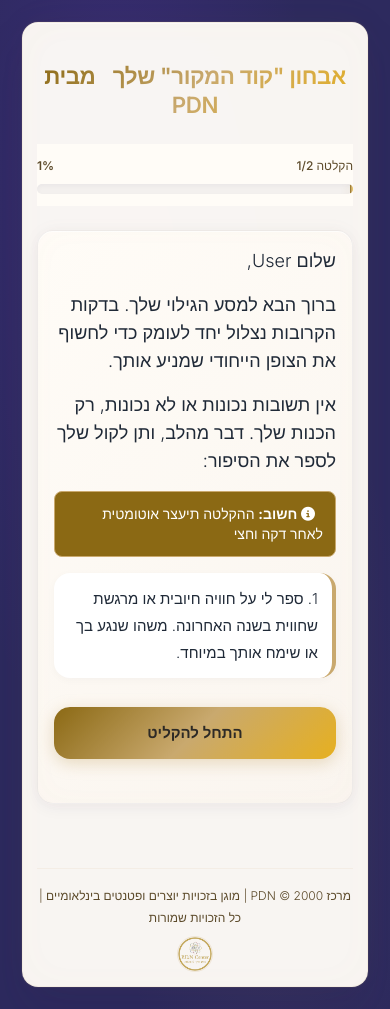
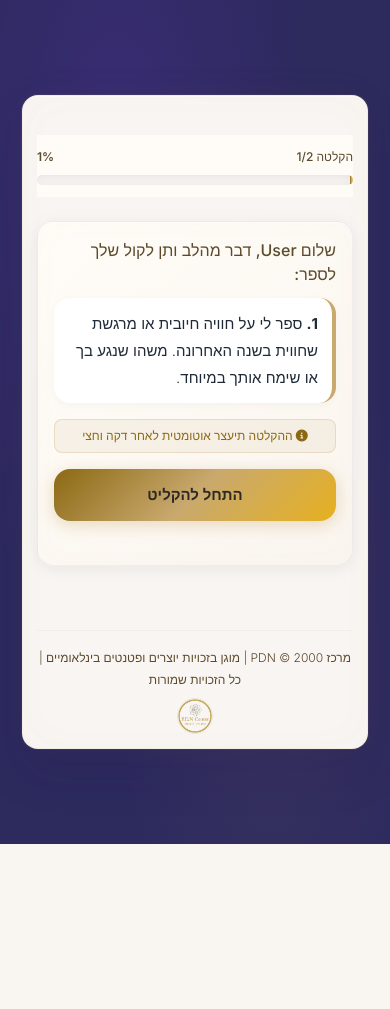
Before and after one commit to Tomer007/pdn_chat, a Flask app: page /pdn-diagnose/chat in a window 390 px wide. After the commit the page ends 844 px from the top, so only its background shows below. Run offline with Flask 3, Linux system fonts and the light colour scheme; parts of the project's set-up code (start-up, migrations or seed data) failed here and were passed over.

Commit message:
feat: mobile UX improvements based on user feedback
- Hide main title on mobile to free screen space
- Restructure voice recording: question first, notice below (subtle)
- Condense instructions on mobile (short greeting only)
- Center recording buttons
- Replace '?' placeholder with dot in ranking items (saves width)
- Shrink ranking number badges on mobile (w-8 instead of w-10)
- Reduce ranking item gap on mobile
- Shorten ranking instruction text for mobile fit
- Hide secondary sub-instruction on mobile
- Separate desktop/mobile content with hidden/md:block pattern

```diff
--- a/app/pdn_diagnose/templates/questionnaire.html
+++ b/app/pdn_diagnose/templates/questionnaire.html
@@ -147,6 +147,7 @@
             flex-wrap: wrap;
             gap: 8px;
             align-items: center;
+            justify-content: center;
         }
 
         #startRecordBtn, #startRecordBtn2 {
@@ -851,7 +852,7 @@
     <!-- Hidden fields for user data -->
     <input type="hidden" id="userName" value="{{ user_name or '' }}">
     <input type="hidden" id="userId" value="{{ user_id or '' }}">
-    <h1 id="mainPageHeader" class="text-3xl md:text-4xl font-extrabold text-center tracking-tight mb-6" style="background: linear-gradient(135deg, #8b6914, #c9a96e, #e6b020); -webkit-background-clip: text; -webkit-text-fill-color: transparent; background-clip: text; letter-spacing: -0.02em; line-height: 1.3;">
+    <h1 id="mainPageHeader" class="text-3xl md:text-4xl font-extrabold text-center tracking-tight mb-6 hidden md:block" style="background: linear-gradient(135deg, #8b6914, #c9a96e, #e6b020); -webkit-background-clip: text; -webkit-text-fill-color: transparent; background-clip: text; letter-spacing: -0.02em; line-height: 1.3;">
         אבחון "קוד המקור" שלך <span style="font-weight: 400; opacity: 0.8;">|</span> מבית PDN</h1>
 
     <!-- Sticky sentinel for IntersectionObserver -->
@@ -876,20 +877,33 @@
              class="p-6 rounded-xl border text-gray-800 shadow-sm fade-in text-right recording-validation"
              dir="rtl"
              style="border-color: rgba(30, 27, 75, 0.06); background: linear-gradient(135deg, rgba(255, 252, 247, 1), rgba(250, 245, 239, 1));">
-            <p class="text-lg mb-4">שלום {{ user_name }},</p>
-            <p class="text-lg mb-4">ברוך הבא למסע הגילוי שלך. בדקות הקרובות נצלול יחד לעומק כדי לחשוף את הצופן הייחודי שמניע אותך.</p>
-            <p class="text-lg mb-4">אין תשובות נכונות או לא נכונות, רק הכנות שלך. דבר מהלב, ותן לקול שלך לספר את הסיפור:</p>
-            <div class="rounded-lg p-3 mb-4" style="background-color: #8b6914; border: 1px solid #c9a96e;">
-                <p class="text-sm text-white font-medium">
-                    <i class="fas fa-info-circle mr-2"></i>
-                    <strong>חשוב:</strong> ההקלטה תיעצר אוטומטית לאחר דקה וחצי
+
+            <!-- Instructions - collapsed on mobile, shown on desktop -->
+            <div class="voice-instructions hidden md:block mb-4">
+                <p class="text-lg mb-2">שלום {{ user_name }},</p>
+                <p class="text-base mb-2" style="color: #5c5650;">ברוך הבא למסע הגילוי שלך. בדקות הקרובות נצלול יחד לעומק כדי לחשוף את הצופן הייחודי שמניע אותך.</p>
+                <p class="text-base mb-4" style="color: #5c5650;">אין תשובות נכונות או לא נכונות, רק הכנות שלך. דבר מהלב, ותן לקול שלך לספר את הסיפור:</p>
+            </div>
+            <!-- Mobile: short greeting only -->
+            <div class="md:hidden mb-3">
+                <p class="text-base font-medium" style="color: #5c4a2a;">שלום {{ user_name }}, דבר מהלב ותן לקול שלך לספר:</p>
+            </div>
+
+            <!-- Question FIRST (most important content) -->
+            <div class="bg-white p-4 rounded-xl border-r-4 mb-4" style="border-right-color: #c9a96e;">
+                <span class="font-bold">1.</span> ספר לי על חוויה חיובית או מרגשת שחווית בשנה האחרונה. משהו שנגע בך או שימח אותך במיוחד.
+            </div>
+
+            <!-- Recording notice - below question, subtle color -->
+            <div class="rounded-lg p-2 mb-4" style="background: rgba(139, 105, 20, 0.06); border: 1px solid rgba(201, 169, 110, 0.3);">
+                <p class="text-xs font-medium text-center" style="color: #8b6914;">
+                    <i class="fas fa-info-circle ml-1"></i>
+                    ההקלטה תיעצר אוטומטית לאחר דקה וחצי
                 </p>
             </div>
-            <div class="bg-white p-4 rounded border-r-4" style="border-right-color: #c9a96e;">
-                <span>1.</span> ספר לי על חוויה חיובית או מרגשת שחווית בשנה האחרונה. משהו שנגע בך או שימח אותך במיוחד.
-            </div>
-            </br>
-            <div class="recording-buttons-container">
+
+            <!-- Buttons centered -->
+            <div class="recording-buttons-container justify-center">
                 <button id="startRecordBtn" aria-label="התחל הקלטה"
                         class="text-lg py-3 px-7 text-white rounded-xl shadow-lg font-semibold" style="background: linear-gradient(135deg, #8b6914, #c9a96e, #e6b020); color: #2d2a26;">
                     התחל להקליט
@@ -907,7 +921,7 @@
                     דלג על ההקלטה
                 </button>
             </div>
-            <div id="recordStatus" class="text-lg" style="color: #5c4a2a;"></div>
+            <div id="recordStatus" class="text-lg text-center" style="color: #5c4a2a;"></div>
             <div id="visualizer" class="flex justify-center items-end space-x-1 mb-1"
                  style="height:24px;direction:ltr"></div>
             <audio id="audioPlayback" controls class="hidden mx-auto" style="max-width:260px"></audio>
@@ -923,20 +937,31 @@
          class="p-6 rounded-xl border text-gray-800 shadow-sm fade-in text-right hidden recording-validation"
          dir="rtl"
          style="border-color: rgba(30, 27, 75, 0.06); background: linear-gradient(135deg, rgba(255, 252, 247, 1), rgba(250, 245, 239, 1));">
-        <p class="text-lg mb-4">תודה על התשובה הראשונה!</p>
-        <p class="text-lg mb-4">עכשיו בוא נעמיק קצת יותר. אנא ענה על השאלה הבאה:</p>
-        <div class="rounded-lg p-3 mb-4" style="background-color: #8b6914; border: 1px solid #c9a96e;">
-            <p class="text-sm text-white font-medium">
-                <i class="fas fa-info-circle mr-2"></i>
-                <strong>חשוב:</strong> ההקלטה תיעצר אוטומטית לאחר דקה וחצי
+        <!-- Desktop: full text -->
+        <div class="hidden md:block mb-3">
+            <p class="text-lg mb-2">תודה על התשובה הראשונה!</p>
+            <p class="text-base" style="color: #5c5650;">עכשיו בוא נעמיק קצת יותר. אנא ענה על השאלה הבאה:</p>
+        </div>
+        <!-- Mobile: short text -->
+        <div class="md:hidden mb-3">
+            <p class="text-base font-medium" style="color: #5c4a2a;">תודה! עכשיו ענה על השאלה הבאה:</p>
+        </div>
+
+        <!-- Question FIRST -->
+        <div class="bg-white p-4 rounded-xl border-r-4 mb-4" style="border-right-color: #c9a96e;">
+            <span class="font-bold">2.</span> ספר לי על אתגר משמעותי שהתמודדת איתו לאחרונה, משהו שהיה לך לא פשוט, ואיך הצלחת לעבור אותו?
+        </div>
+
+        <!-- Recording notice - subtle -->
+        <div class="rounded-lg p-2 mb-4" style="background: rgba(139, 105, 20, 0.06); border: 1px solid rgba(201, 169, 110, 0.3);">
+            <p class="text-xs font-medium text-center" style="color: #8b6914;">
+                <i class="fas fa-info-circle ml-1"></i>
+                ההקלטה תיעצר אוטומטית לאחר דקה וחצי
             </p>
         </div>
-        <div class="bg-white p-4 rounded border-r-4" style="border-right-color: #c9a96e;">
-            <span>2.</span> ספר לי על אתגר משמעותי שהתמודדת איתו לאחרונה, משהו שהיה לך לא פשוט, ואיך הצלחת לעבור
-            אותו?
-        </div>
-        </br>
-        <div class="recording-buttons-container">
+
+        <!-- Buttons centered -->
+        <div class="recording-buttons-container justify-center">
             <button id="startRecordBtn2" aria-label="התחל הקלטה שנייה"
                     class="text-lg py-3 px-7 text-white rounded-xl shadow-lg font-semibold" style="background: linear-gradient(135deg, #8b6914, #c9a96e, #e6b020); color: #2d2a26;">
                 התחל להקליט
@@ -954,7 +979,7 @@
                 דלג על ההקלטה
             </button>
         </div>
-        <div id="recordStatus2" class="text-lg" style="color: #5c4a2a;"></div>
+        <div id="recordStatus2" class="text-lg text-center" style="color: #5c4a2a;"></div>
         <div id="visualizer2" class="flex justify-center items-end space-x-1 mb-1"
              style="height:24px;direction:ltr"></div>
         <audio id="audioPlayback2" controls class="hidden mx-auto" style="max-width:260px"></audio>
@@ -1795,14 +1820,14 @@
         instructionContainer.className = 'text-center mb-6';
 
         const mainInstruction = document.createElement('div');
-        mainInstruction.className = 'text-white px-6 py-4 rounded-2xl text-lg font-bold shadow-sm mb-3';
+        mainInstruction.className = 'text-white px-4 md:px-6 py-3 md:py-4 rounded-2xl text-base md:text-lg font-bold shadow-sm mb-3';
         mainInstruction.style.background = 'linear-gradient(135deg, #8b6914 0%, #c9a96e 100%)';
         mainInstruction.style.border = '1px solid rgba(124, 58, 237, 0.3)';
         mainInstruction.style.boxShadow = '0 4px 12px rgba(124, 58, 237, 0.2)';
-        mainInstruction.innerHTML = 'דרג לפי מידת ההתאמה אליך<br><span style="font-size: 0.8em; font-weight: 500;">1 – הכי מתאימה לך &nbsp; 2 – פחות מתאימה &nbsp; 3 – הכי פחות מתאימה לך</span>';
+        mainInstruction.innerHTML = 'דרג לפי מידת ההתאמה אליך<br><span style="font-size: 0.75em; font-weight: 500;">1 – הכי מתאימה &nbsp; 2 – פחות &nbsp; 3 – הכי פחות</span>';
 
         const subInstruction = document.createElement('div');
-        subInstruction.className = 'px-4 py-2 rounded-xl text-sm font-medium';
+        subInstruction.className = 'hidden md:block px-4 py-2 rounded-xl text-sm font-medium';
         subInstruction.style.color = '#1a1a1a';
         subInstruction.style.background = 'linear-gradient(135deg, #f5f3ff, #ede9fe)';
         subInstruction.style.border = '1px solid rgba(124, 58, 237, 0.12)';
@@ -1821,12 +1846,12 @@
 
         randomizedOptions.forEach(opt => {
             const li = document.createElement('li');
-            li.className = 'ranking-item bg-white rounded-xl p-4 flex items-center gap-4 border cursor-pointer hover:shadow-md transition-all duration-200';
+            li.className = 'ranking-item bg-white rounded-xl p-4 flex items-center gap-3 md:gap-4 border cursor-pointer hover:shadow-md transition-all duration-200';
             li.setAttribute('data-code', opt.code);
 
             const numberDiv = document.createElement('span');
-            numberDiv.className = 'ranking-number w-10 h-10 rounded-full bg-gray-100 flex items-center justify-center font-bold text-gray-500';
-            numberDiv.textContent = '?';
+            numberDiv.className = 'ranking-number w-8 h-8 md:w-10 md:h-10 rounded-full bg-gray-100 flex items-center justify-center font-bold text-gray-400 text-sm';
+            numberDiv.textContent = '·';
 
             const textSpan = document.createElement('span');
             textSpan.className = 'flex-1 text-black font-medium';
@@ -1860,14 +1885,14 @@
                 const idx = selectedOrder.indexOf(code);
                 if (idx >= 0) {
                     numberDiv.textContent = idx + 1;
-                    numberDiv.className = 'ranking-number w-10 h-10 rounded-full flex items-center justify-center font-bold selected';
+                    numberDiv.className = 'ranking-number w-8 h-8 md:w-10 md:h-10 rounded-full flex items-center justify-center font-bold selected';
                     numberDiv.style.cssText = 'background: linear-gradient(135deg, #8b6914, #c9a96e, #e6b020) !important; color: white !important; border: none;';
-                    li.className = 'ranking-item bg-white rounded-xl p-4 flex items-center gap-4 border-2 border-violet-300 cursor-pointer shadow-md transition-all duration-200';
+                    li.className = 'ranking-item bg-white rounded-xl p-4 flex items-center gap-3 md:gap-4 border-2 border-violet-300 cursor-pointer shadow-md transition-all duration-200';
                 } else {
-                    numberDiv.textContent = '?';
-                    numberDiv.className = 'ranking-number w-10 h-10 rounded-full bg-gray-100 flex items-center justify-center font-bold text-gray-500';
+                    numberDiv.textContent = '·';
+                    numberDiv.className = 'ranking-number w-8 h-8 md:w-10 md:h-10 rounded-full bg-gray-100 flex items-center justify-center font-bold text-gray-400 text-sm';
                     numberDiv.style.cssText = '';
-                    li.className = 'ranking-item bg-white rounded-xl p-4 flex items-center gap-4 border cursor-pointer hover:shadow-md transition-all duration-200';
+                    li.className = 'ranking-item bg-white rounded-xl p-4 flex items-center gap-3 md:gap-4 border cursor-pointer hover:shadow-md transition-all duration-200';
                 }
             });
         }
```
